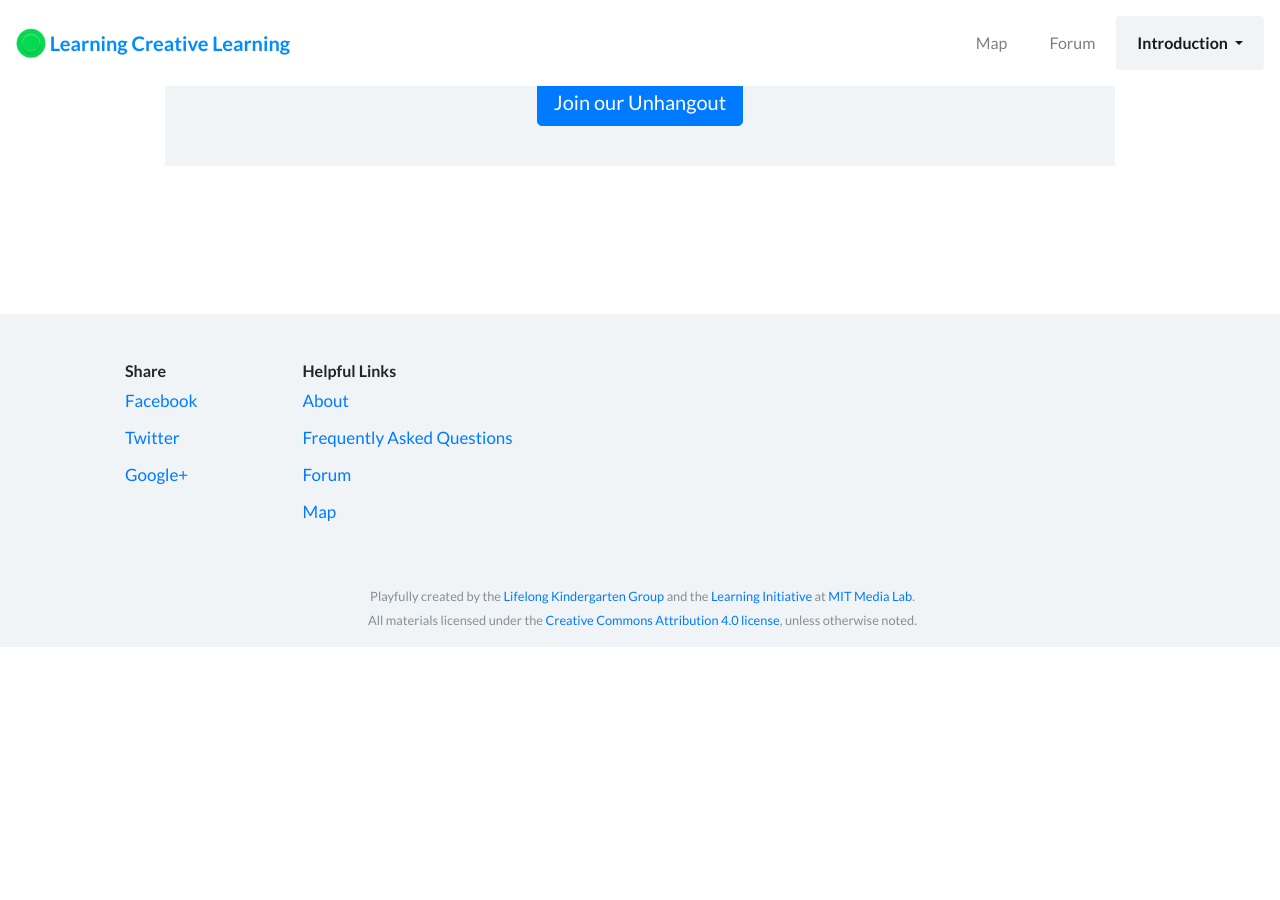
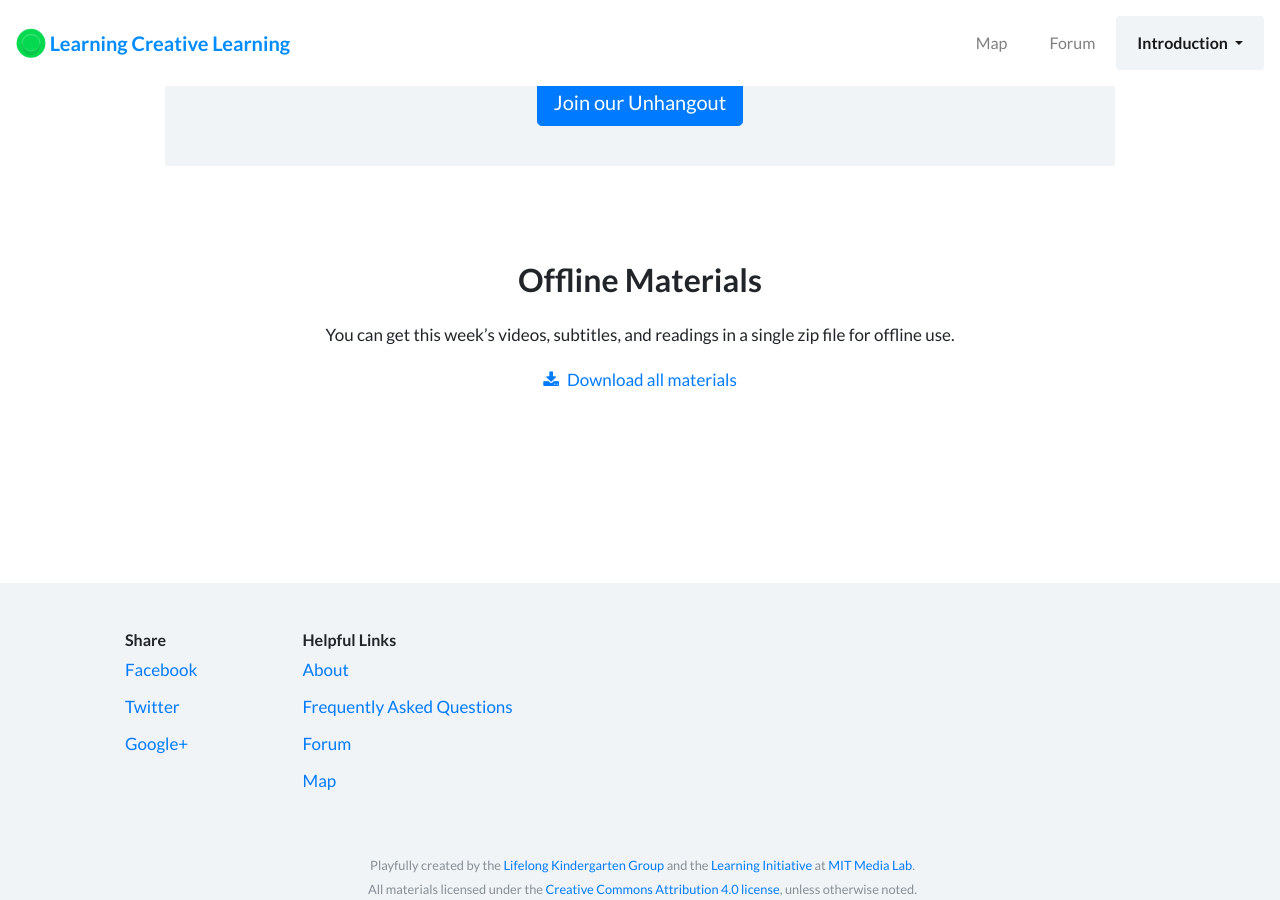
Before and after one commit to mitmedialab/lcl, a Jekyll site: the page built from _modules/week1.md, in a window 1280 px wide and 900 px high, scrolled down 2678 px. Built offline with Jekyll 4.4.1, drawn with Linux system fonts in a browser that asks for light colours; nearby versions of some CDN libraries; before the commit the page ends 3325 px from its top, so only the background shows below that.

Commit message:
download section in module page

```diff
--- /dev/null
+++ b/_includes/download.html
@@ -0,0 +1,4 @@
+<div id="download-container" class="text-center">
+	<p>{{dl.prompt | markdownify}}</p>
+	<p class="text-center mt-3"><a href="{{dl.zipfile-link}}" ><i class="fa fa-download mr-2" aria-hidden="true"></i>Download all materials</a></p>
+</div>
--- a/_layouts/module.html
+++ b/_layouts/module.html
@@ -24,10 +24,18 @@ layout: default
 			{% include discuss-and-reflect.html %}
 		</div>
 
-	    <div class="col-sm-10 bg-grey p-4 mt-5">
-		    <h2 class="font-weight-bold mt-4 mb-4 text-center">Meet & Chat</h2>
-		    {% assign me = page.meet %}
-	    	{% include meet-and-chat.html %}
-	    </div>
+	  <div class="col-sm-10 bg-grey p-4 mt-5">
+	    <h2 class="font-weight-bold mt-4 mb-4 text-center">Meet & Chat</h2>
+	    {% assign me = page.meet %}
+	  	{% include meet-and-chat.html %}
+	  </div>
+
+		<div class="col-sm-10 p-4 mt-5">
+	    <h2 class="font-weight-bold mt-4 mb-4 text-center">Offline Materials</h2>
+	    {% assign dl = page.download %}
+	  	{% include download.html %}
+	  </div>
+
+
 	</div> <!-- row -->
 </div> <!-- container -->
--- a/_modules/week1.md
+++ b/_modules/week1.md
@@ -86,4 +86,10 @@ meet:
       We are hosting two video calls on Tuesday October 24th - one at 9am EST and another one at 4pm EST.
 
       We'd love to see you there!
+
+
+download:
+    prompt: |
+      You can get this week's videos, subtitles, and readings in a single zip file for offline use.
+    zipfile-link: ./week1.zip
 ---
```
Also changed, not shown: 2 other files.
